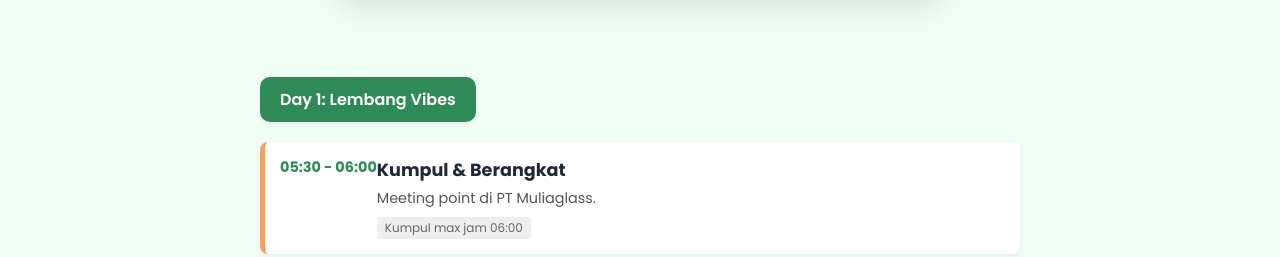
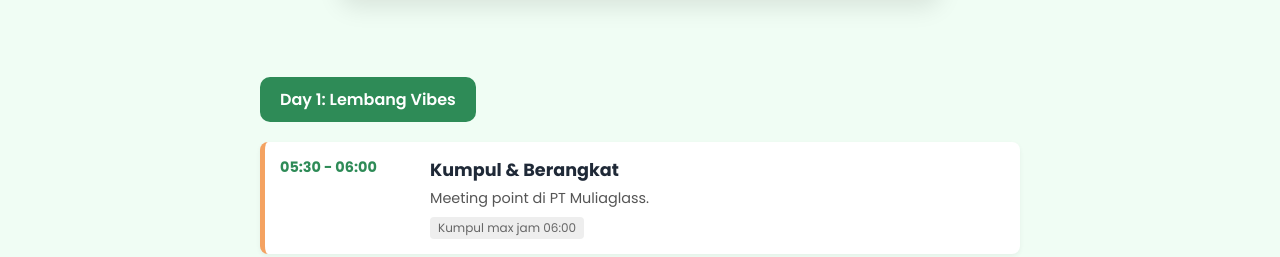
Before and after one commit to riyani00/Bandung-Trip, a plain HTML site: page index.html in a window 1280 px wide. Shown: the part 729-986 px from the top of the page. Drawn offline with Linux system fonts and the light colour scheme.

Commit message:
Update index.html

```diff
--- a/index.html
+++ b/index.html
@@ -121,10 +121,12 @@
         }
 
         .time-box {
-            min-width: 70px;
+            min-width: 130px;    /* 1. Diperlebar supaya jam yang panjang muat */
+            margin-right: 20px;  /* 2. INI KUNCINYA: Memberi jarak (spasi) ke kanan */
             font-weight: 700;
             color: var(--primary-color);
             font-size: 0.9rem;
+            flex-shrink: 0;      /* 3. Agar kotak jam tidak gepeng saat layar kecil */
         }
 
         .details h3 {
```
